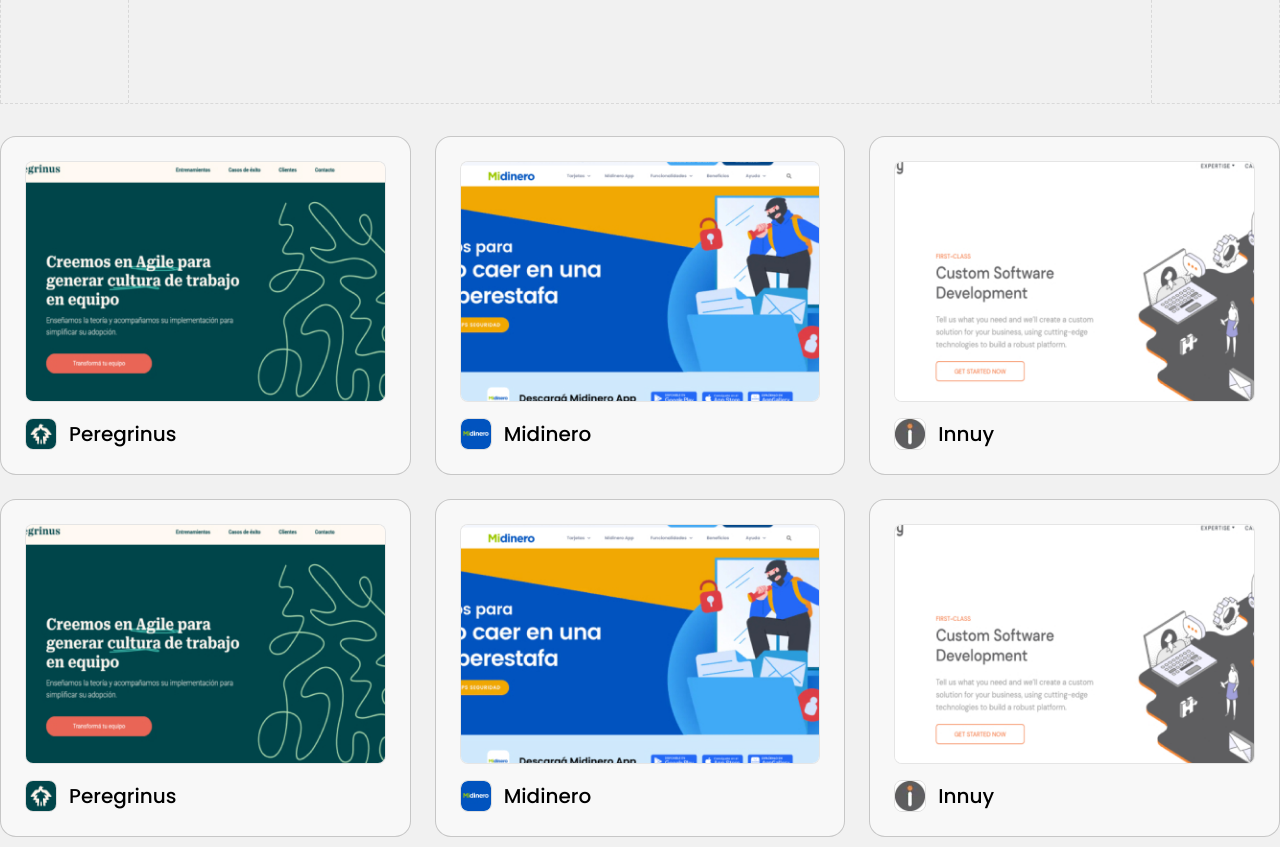
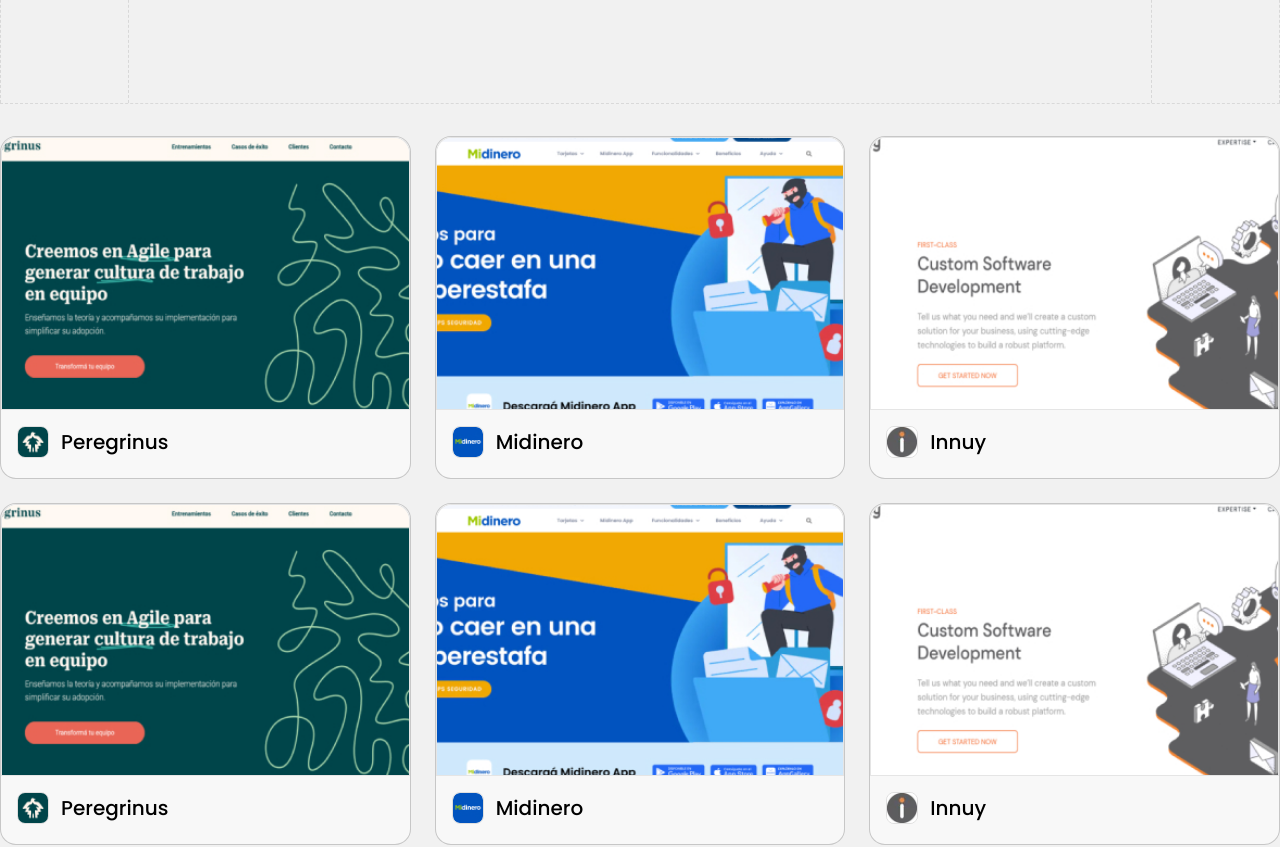
Before and after one commit to maufz/portfolio-2023, a Next.js app: page / in a window 1280 px wide. Shown: the part 1360-2207 px from the top of the page. Built offline with nearby package versions, Linux system fonts and the light colour scheme.

Commit message:
Variante2 portfolios

```diff
--- a/components/Portfolios.tsx
+++ b/components/Portfolios.tsx
@@ -15,10 +15,17 @@
     title: string
     img: string
     icon?: string
-    link: string
+    link: string,
+    variant?: 'variant1' | 'variant2'
 }
 
-function PortfolioItem({title, img, icon, link}: ItemProps) {
+
+function PortfolioItem(props: ItemProps) {
+
+    const { title, img, icon, link, variant = 'variant2' } = props;
+
+    if (variant == 'variant2') return <PortfolioItemVariant2 {...props} />;
+
     return <a href={link} target="_blank">
         <article className="p-6 border border-black border-opacity-20 rounded-2xl bg-white bg-opacity-50 flex flex-col gap-4 h-full hover:shadow transition-shadow">
             <img src={img} alt="" className="aspect-[3/2] w-full object-cover rounded-lg border border-black border-opacity-10 bg-white" />
@@ -28,3 +35,14 @@
         </article>
     </a>
 }
+
+function PortfolioItemVariant2({ title, img, icon, link }: ItemProps) {
+    return <a href={link} target="_blank">
+        <article className="border border-black border-opacity-20 rounded-2xl bg-white bg-opacity-50 flex flex-col gap-4 h-full hover:shadow transition-shadow">
+            <img src={img} alt="" className="aspect-[3/2] w-full object-cover rounded-t-2xl border border-black border-opacity-10 bg-white" />
+            <div className="flex items-center gap-3 px-4 pb-5">
+                {icon && <img src={icon} className="rounded-lg border border-black border-opacity-10 w-8 h-8 object-cover" />} <h1 className="text-xl font-medium font-headings">{title}</h1>
+            </div>
+        </article>
+    </a>
+}
```
